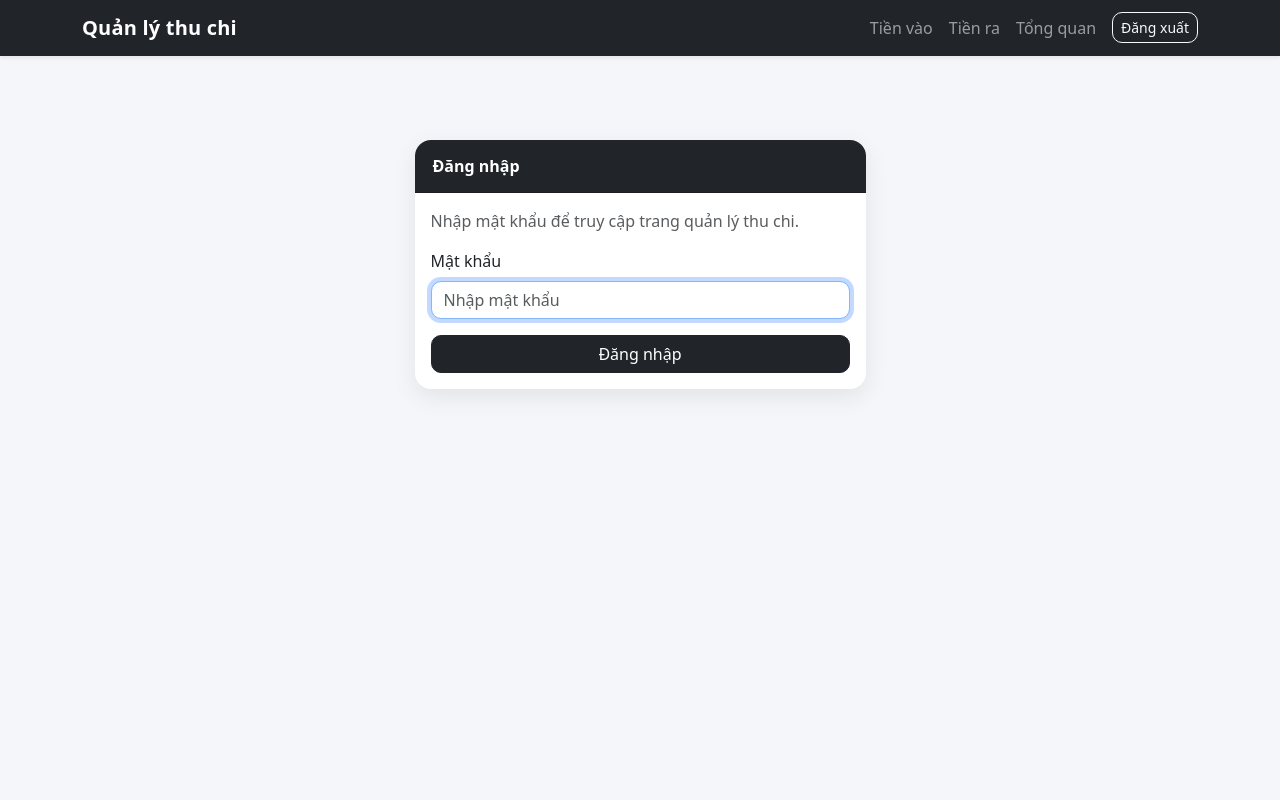
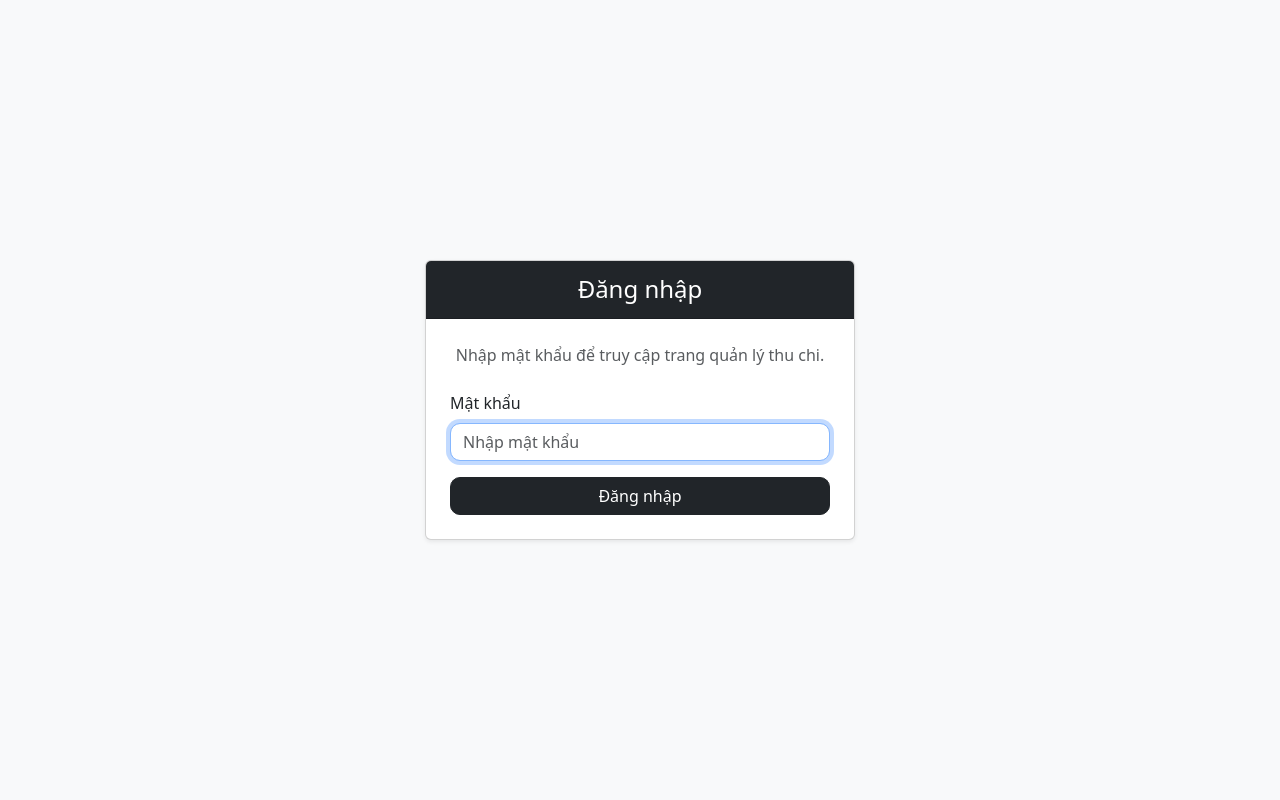
Before and after one commit to eloghcmut/Quy-CLB-ELOG, a Flask app: template templates/login.html in a window 1280 px wide. Run offline with Flask 3, Linux system fonts and the light colour scheme; the template is opened without the code that fills it, so the values that code supplies are empty; the visitor is signed in with stand-in values (Sample User, id 1); some libraries are stand-ins or nearby versions.

Commit message:
Update login.html

```diff
--- a/templates/login.html
+++ b/templates/login.html
@@ -1,15 +1,35 @@
-{% extends "base.html" %}
-{% block title %}Đăng nhập{% endblock %}
+<!DOCTYPE html>
+<html lang="vi">
+<head>
+    <meta charset="UTF-8">
+    <meta name="viewport" content="width=device-width, initial-scale=1.0">
+    <title>Đăng nhập | Quản lý thu chi</title>
 
-{% block content %}
-<div class="row justify-content-center">
-    <div class="col-md-5">
-        <div class="card custom-card login-card">
-            <div class="card-header bg-dark text-white fw-semibold">
-                Đăng nhập
+    <link href="https://cdn.jsdelivr.net/npm/bootstrap@5.3.3/dist/css/bootstrap.min.css" rel="stylesheet">
+    <link rel="stylesheet" href="{{ url_for('static', filename='style.css') }}">
+</head>
+
+<body class="bg-light">
+    <div class="container min-vh-100 d-flex align-items-center justify-content-center">
+        <div class="card shadow-sm" style="width: 100%; max-width: 430px;">
+            <div class="card-header bg-dark text-white text-center">
+                <h4 class="mb-0">Đăng nhập</h4>
             </div>
-            <div class="card-body">
-                <p class="text-muted">Nhập mật khẩu để truy cập trang quản lý thu chi.</p>
+
+            <div class="card-body p-4">
+                <p class="text-muted text-center mb-4">
+                    Nhập mật khẩu để truy cập trang quản lý thu chi.
+                </p>
+
+                {% with messages = get_flashed_messages(with_categories=true) %}
+                    {% if messages %}
+                        {% for category, message in messages %}
+                            <div class="alert alert-{{ category }}" role="alert">
+                                {{ message }}
+                            </div>
+                        {% endfor %}
+                    {% endif %}
+                {% endwith %}
 
                 <form method="POST" action="{{ url_for('login') }}">
                     <div class="mb-3">
@@ -31,5 +51,5 @@
             </div>
         </div>
     </div>
-</div>
-{% endblock %}
+</body>
+</html>
```
